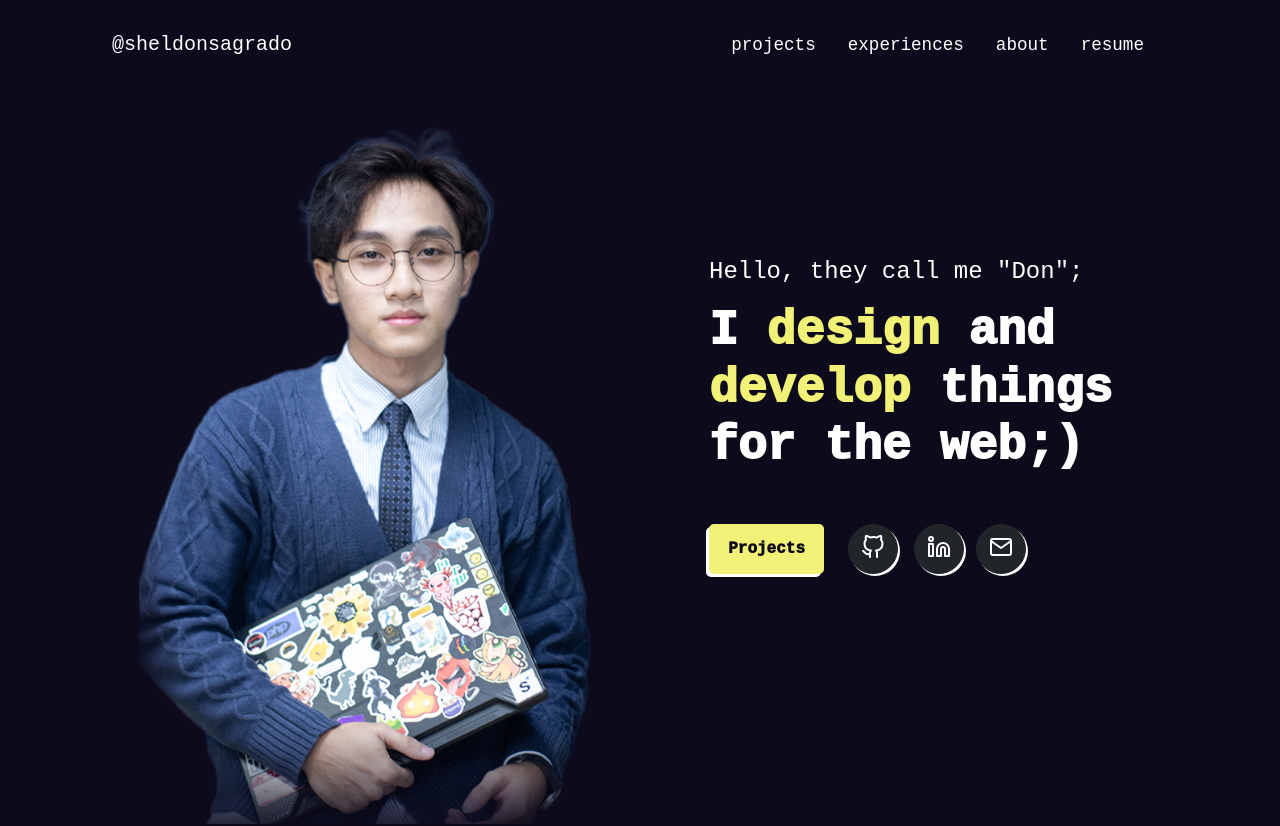
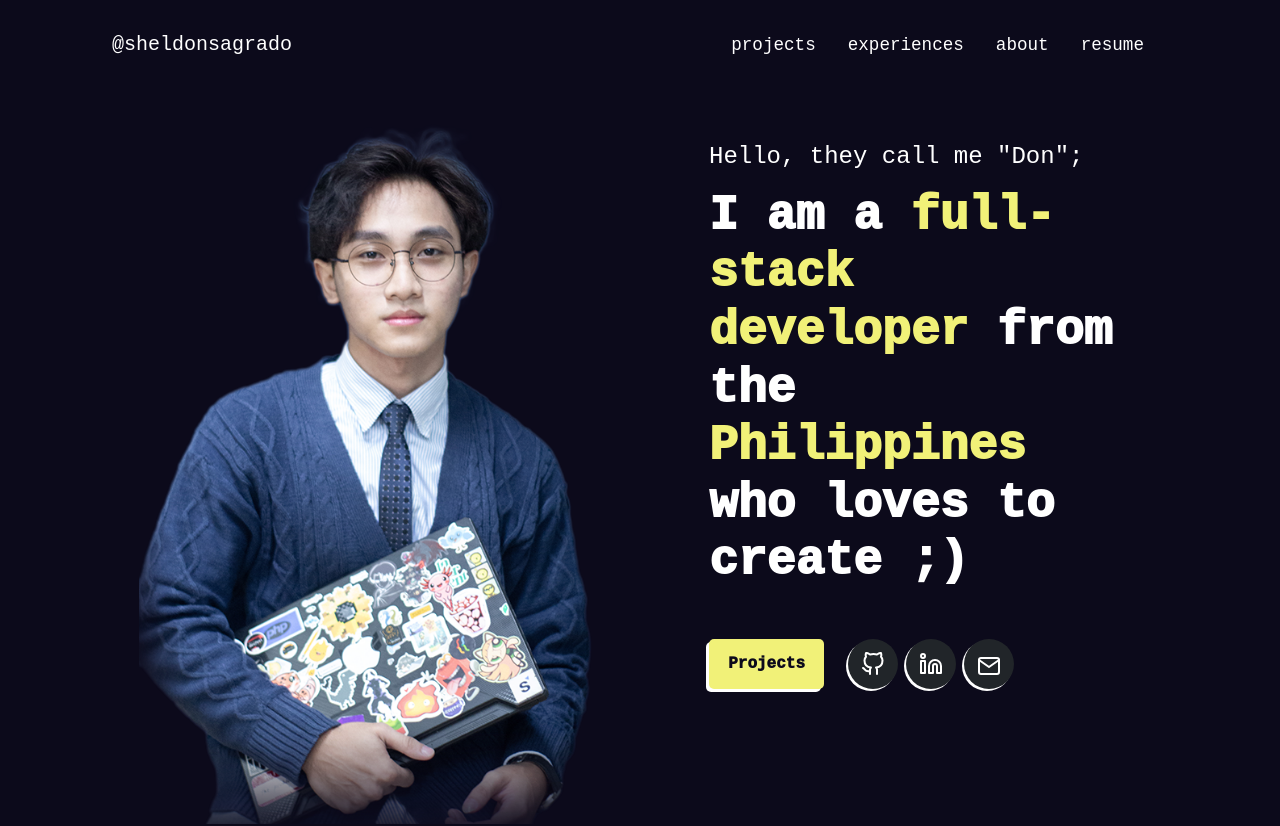
Before and after one commit to cup-noodlehS/portfolio-v2, a Vue app: page / in a window 1280 px wide. Shown: the top 826 px of the page. Built offline with nearby package versions, Linux system fonts and the light colour scheme.

Commit message:
use button component and fix reactiveness

```diff
--- a/src/components/index/Button.vue
+++ b/src/components/index/Button.vue
@@ -28,5 +28,20 @@ button {
       filter: brightness(120%);
     }
   }
+
+  &.button-2 {
+    border-radius: 50% !important;
+    width: 50px !important;
+    height: 50px !important;
+    background-color: #212529;
+    border: none;
+    box-shadow: -2px 2px 0 rgb(255, 255, 255);
+    transition: all 0.2s ease;
+
+    &:hover {
+      transform: translate(5px, -5px);
+      box-shadow: -7px 7px 0 rgb(255, 255, 255);
+    }
+  }
 }
 </style>
--- a/src/components/index/cover.vue
+++ b/src/components/index/cover.vue
@@ -1,37 +1,34 @@
 <template>
   <div id="home" class="home row justify-content-center align-items-center">
     <div class="col-6 align-self-end d-none d-md-block">
-        <img src="images/gwapo.png" alt="" id="meImg" class=""/>
+      <img src="images/gwapo.png" alt="" id="meImg" class="" />
     </div>
     <div class="home-content col-12 col-md-6">
       <div class="text">
         <h4 class="mb-3">Hello, they call me "Don";</h4>
-            <h1>
-            I <span class="yellow">design</span> and
-            <span class="yellow">develop</span> things for the web;&#41
-            </h1>
+        <h5>
+          I am a <span class="yellow">full-stack developer</span> from the
+          <span class="yellow">Philippines</span> who loves to create ;&#41;
+        </h5>
       </div>
-        <div class="links mt-5 d-flex flex-wrap justify-content-start">
+      <div class="links mt-5 d-flex gap-2 flex-wrap justify-content-start">
+        <a href="#featured">
           <Button class="button-1">Projects</Button>
-            <div>
-                <a
-                href="https://github.com/cup-noodlehS"
-                target="_blank"
-                class="home-links btn btn-dark mx-2"
-                ><img src="images/github.svg" alt="" class="pt-1"
-            /></a>
-            <a
-                href="https://www.linkedin.com/in/sheldonarthur/"
-                target="_blank"
-                class="home-links btn btn-dark mx-1"
-                ><img src="images/linkedin.svg" alt="" class="pt-1"
-            /></a>
-            <a
-                href="mailto:sheldonarthursagrado@gmail.com"
-                target="_blank"
-                class="home-links btn btn-dark mx-1"
-                ><img src="images/mail.svg" alt="" class="pt-1"
-            /></a>
+        </a>
+        <div class="d-flex gap-2">
+          <a href="https://github.com/cup-noodlehS" target="_blank">
+            <Button class="button-2"
+              ><img src="images/github.svg" alt="" class=""
+            /></Button>
+          </a>
+          <a href="https://www.linkedin.com/in/sheldonarthur/" target="_blank">
+            <Button class="button-2"
+              ><img src="images/linkedin.svg" alt="" class="" /></Button
+          ></a>
+          <a href="mailto:sheldonarthursagrado@gmail.com" target="_blank">
+            <Button class="button-2"
+              ><img src="images/mail.svg" alt="" class="pt-1" /></Button
+          ></a>
         </div>
       </div>
     </div>
@@ -39,11 +36,10 @@
 </template>
 
 <script setup>
-import Button from '@/components/index/Button.vue';
+import Button from "@/components/index/Button.vue";
 </script>
 
 <style scoped>
-
 .home {
   min-height: 100lvh;
 }
@@ -52,9 +48,13 @@ import Button from '@/components/index/Button.vue';
   max-height: calc(100vh - 100px);
 }
 
-h1 {
-  font-size: 3rem;
+h5 {
+  font-size: 3rem !important;
   font-weight: 1000;
+
+  @media screen and (max-width: 768px) {
+    font-size: 2rem !important;
+  }
 }
 .yellow {
   color: rgb(241, 241, 120);
@@ -77,12 +77,13 @@ h1 {
   box-shadow: 7px 7px 0 rgb(255, 255, 255);
 }
 
-@media (max-width: 768px){
-    #meImg{display: none;}
+@media (max-width: 768px) {
+  #meImg {
+    display: none;
+  }
 
-    h4{
+  h4 {
     font-size: 1rem;
   }
 }
-
 </style>
```
Lines whose indentation alone changed are shown as unchanged.
